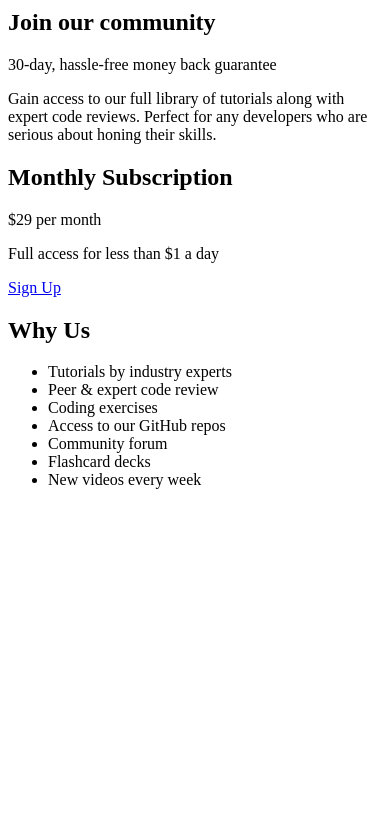
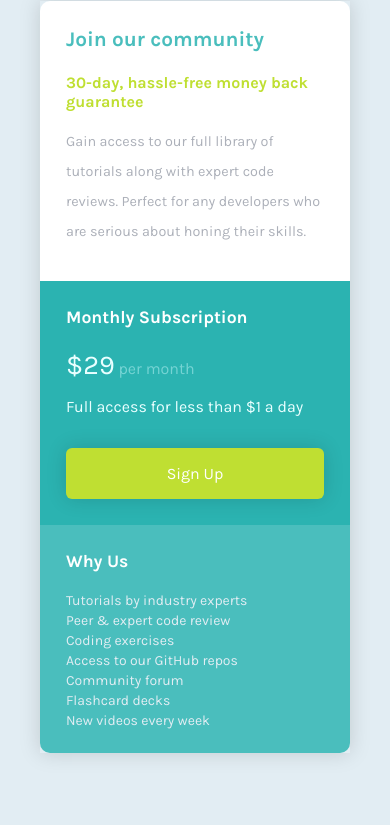
Before and after one commit to fabiloco/FMC3-single-price-grid-component, a plain HTML site: page index.html in a window 390 px wide. Shown: the part 71-896 px from the top of the page. Before the commit the page ends 844 px from the top, so only its background shows below. Drawn offline with Linux system fonts and the light colour scheme.

Commit message:
mobile version completed

```diff
--- a/css/style.css
+++ b/css/style.css
@@ -0,0 +1,109 @@
+:root {
+    --cyan: #4ABEBD;
+    --dark-cyan: #2BB3B1;
+    --yellow: #BFDF32;
+    --bg-color: #E2EDF3;
+    --text-color: #e9ffff;
+}
+
+body {
+    background-color: var(--bg-color);
+    font-size: 16px;
+    font-family: Karla, sans-serif;
+    color: var(--text-color);
+    padding: 64px 32px;
+}
+
+.main {
+    display: grid;
+    box-shadow: 0 0 20px rgba(0, 0, 0, 0.15);
+}
+
+.box {
+    /* outline: 1px solid red;
+    border: 1px solid red; */
+    padding: 20px 26px;
+}
+
+.box:first-of-type {
+    border-radius: 10px 10px 0 0;
+}
+
+.box:last-of-type {
+    border-radius: 0 0 10px 10px;
+}
+
+.box--white {
+    background-color: white;
+}
+
+.box__title {
+    color: var(--cyan);
+    padding-top: 6px;
+    padding-bottom: 6px;
+    font-size: 1.3rem;
+    font-weight: bold;
+}
+
+.box__title--white {
+    color: white;
+    font-size: 1.1rem;
+}
+
+.box__subtitle {
+    color: var(--yellow);
+    font-weight: 700;
+}
+
+.box__text--grey {
+    color: #ACB0B9;
+    line-height: 30px;
+    font-size: .9rem;
+}
+
+.box--cyan {
+    background-color: var(--cyan);
+}
+
+.box--dark-cyan {
+    background-color: var(--dark-cyan);
+}
+
+.box__title {
+    margin: 0;
+}
+
+.box__currency--big {
+    font-size: 1.7rem;
+}
+
+.box__currency::before {
+    content: '$';
+}
+
+.box__period {
+    color: #76d4d4;
+}
+
+.box_button {
+    display: block;
+    background-color: var(--yellow);
+    text-decoration: none;
+    width: 100%;
+    margin-top: 32px;
+    margin-bottom: 6px;
+    padding: 16px 0;
+    color: white;
+    border-radius: 6px;
+    text-align: center;
+    box-shadow: 0 0 20px rgba(0, 0, 0, 0.15);
+}
+
+.list {
+    color: var(--bg-color);
+    font-size: 14px;
+    list-style: none;
+    margin-bottom: 2px;
+    padding-left: 0;
+    line-height: 20px;
+}
--- a/index.html
+++ b/index.html
@@ -5,32 +5,36 @@
     <meta charset="UTF-8">
     <meta http-equiv="X-UA-Compatible" content="IE=edge">
     <meta name="viewport" content="width=device-width, initial-scale=1.0">
-    <title>Document</title>
+    <title>Single price grid component</title>
+    <link rel="stylesheet" href="css/style.css">
+    <link rel="preconnect" href="https://fonts.gstatic.com">
+    <link href="https://fonts.googleapis.com/css2?family=Karla:wght@400;700&display=swap" rel="stylesheet">
+
 </head>
 
 <body>
-    <header>
+    <!-- <header>
         <h1>Necesito un h1 si o si</h1>
-    </header>
+    </header> -->
 
     <main class="main">
         <section class="section">
-            <article class="box">
+            <article class="box box--white">
                 <h2 class="box__title ">Join our community</h2>
                 <p class="box__subtitle">30-day, hassle-free money back guarantee</p>
-                <p class="box__text">Gain access to our full library of tutorials along with expert code reviews. Perfect for any developers who are serious about honing their skills.</p>
+                <p class="box__text box__text--grey">Gain access to our full library of tutorials along with expert code reviews. Perfect for any developers who are serious about honing their skills.</p>
             </article>
             <article class="box box--dark-cyan">
-                <h2 class="box__title ">Monthly Subscription</h2>
+                <h2 class="box__title box__title--white ">Monthly Subscription</h2>
                 <p class="box__price">
-                    <span class="box__currency">&dollar;29</span>
+                    <span class="box__currency box__currency--big">29</span>
                     <span class="box__period">per month</span>
                 </p>
-                <p class="box__subtitle">Full access for less than <span class="box__currency">&dollar;1</span> a day</p>
+                <p class="box__text">Full access for less than <span class="box__currency">1</span> a day</p>
                 <a href="#" class="box_button">Sign Up</a>
             </article>
             <article class="box box--cyan">
-                <h2 class="box__title ">Why Us</h2>
+                <h2 class="box__title box__title--white">Why Us</h2>
                 <ul class="list">
                     <li class="list__item">
                         Tutorials by industry experts
```
